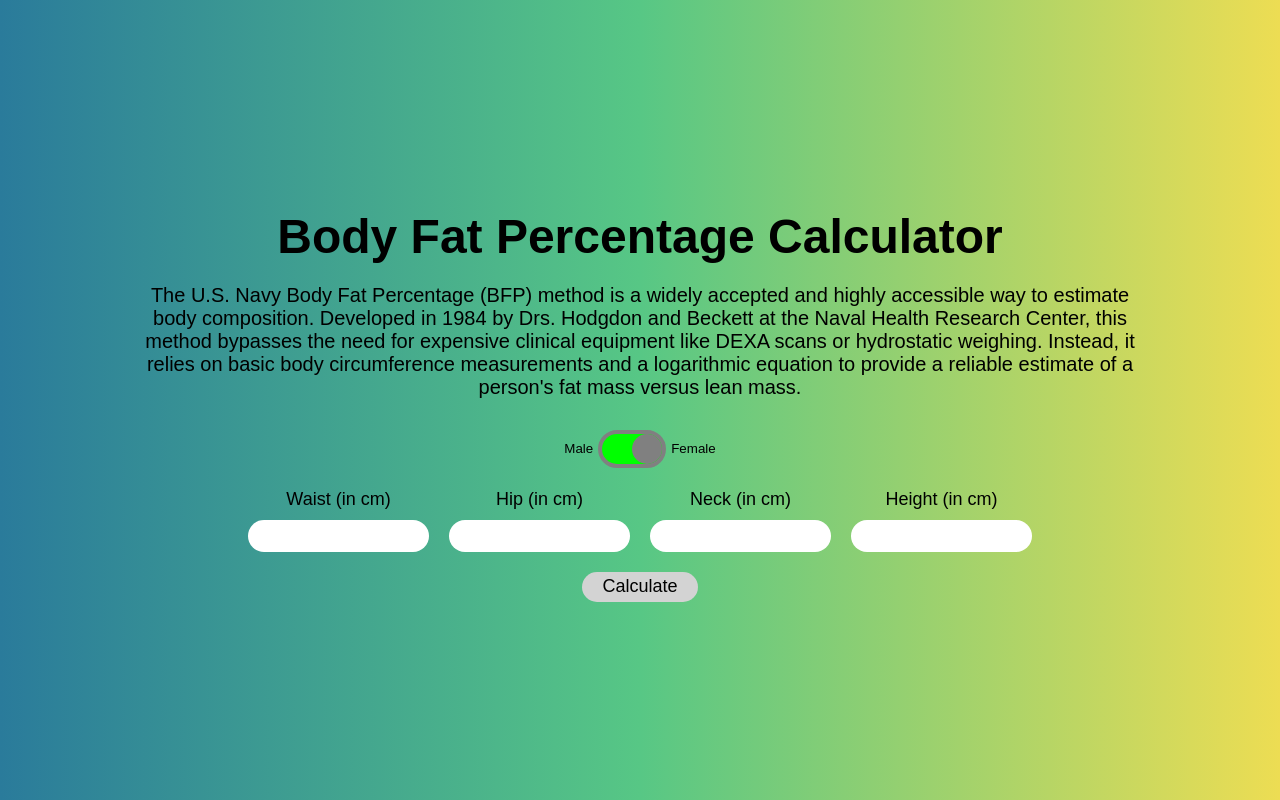
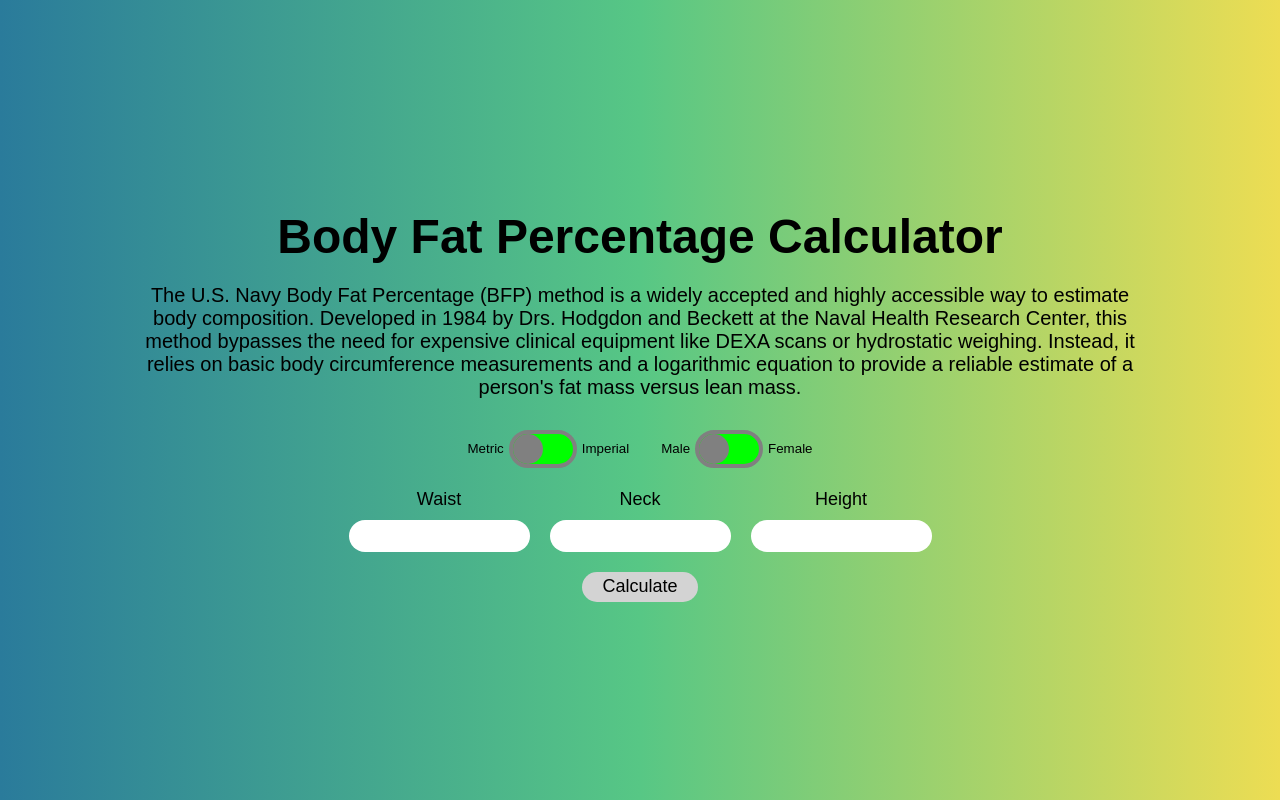
Before and after one commit to kuro-neko-xyz/bfpcalculator.fit, a React (Vite) app: page / in a window 1280 px wide. Built offline with nearby package versions, Linux system fonts and the light colour scheme; a web font is replaced by a local one.

Commit message:
Closes #4

```diff
--- a/src/App.tsx
+++ b/src/App.tsx
@@ -8,7 +8,8 @@ function App() {
   const [neck, setNeck] = useState("");
   const [height, setHeight] = useState("");
   const [bfp, setBFP] = useState(0);
-  const [isFemale, setIsFemale] = useState(true);
+  const [isImperial, setIsImperial] = useState(false);
+  const [isFemale, setIsFemale] = useState(false);
 
   const filterInput = (value: string) => {
     if (value === "") {
@@ -36,15 +37,28 @@ function App() {
     height: number;
   }) => {
     if (isFemale) {
+      if (isImperial) {
+        return (
+          163.205 * Math.log10(waist + hip - neck) -
+          97.684 * Math.log10(height) -
+          78.387
+        );
+      }
       return (
         163.205 * Math.log10(waist + hip - neck) -
         97.684 * Math.log10(height) -
         104.91
       );
     } else {
-      return (
-        86.01 * Math.log10(waist - neck) - 70.041 * Math.log10(height) + 30.3
-      );
+      if (isImperial) {
+        return (
+          86.01 * Math.log10(waist - neck) - 70.041 * Math.log10(height) + 36.76
+        );
+      } else {
+        return (
+          86.01 * Math.log10(waist - neck) - 70.041 * Math.log10(height) + 30.3
+        );
+      }
     }
   };
 
@@ -64,16 +78,25 @@ function App() {
       </div>
       <div className={styles.data}>
         <Toggle
+          label1="Metric"
+          label2="Imperial"
+          onChange={(value) => {
+            setIsImperial(value);
+          }}
+          value={isImperial}
+        />
+        <Toggle
           label1="Male"
           label2="Female"
           onChange={(value) => {
             setIsFemale(value);
           }}
+          value={isFemale}
         />
       </div>
       <div className={styles.data}>
         <div className={styles.field}>
-          <label>Waist (in cm)</label>
+          <label>Waist</label>
           <input
             value={waist}
             onChange={(e) => {
@@ -86,7 +109,7 @@ function App() {
         </div>
         {isFemale && (
           <div className={styles.field}>
-            <label>Hip (in cm)</label>
+            <label>Hip</label>
             <input
               value={hip}
               onChange={(e) => {
@@ -99,7 +122,7 @@ function App() {
           </div>
         )}
         <div className={styles.field}>
-          <label>Neck (in cm)</label>
+          <label>Neck</label>
           <input
             value={neck}
             onChange={(e) => {
@@ -111,7 +134,7 @@ function App() {
           />
         </div>
         <div className={styles.field}>
-          <label>Height (in cm)</label>
+          <label>Height</label>
           <input
             value={height}
             onChange={(e) => {
--- a/src/components/Toggle/index.tsx
+++ b/src/components/Toggle/index.tsx
@@ -5,14 +5,18 @@ interface ToggleProps {
   label1: string;
   label2: string;
   onChange: (value: boolean) => void;
+  value: boolean;
 }
 
-const Toggle: FC<ToggleProps> = ({ label1, label2, onChange }) => {
-  const [isToggled, setIsToggled] = useState(false);
+const Toggle: FC<ToggleProps> = ({ label1, label2, onChange, value }) => {
+  const [isToggled, setIsToggled] = useState(value);
 
   const handleChange = () => {
-    setIsToggled(!isToggled);
-    onChange(isToggled);
+    setIsToggled((prev) => {
+      const temp = !prev;
+      onChange(temp);
+      return temp;
+    });
   };
 
   return (
@@ -20,7 +24,7 @@ const Toggle: FC<ToggleProps> = ({ label1, label2, onChange }) => {
       <label>{label1}</label>
       <div className={styles.background}>
         <div
-          className={`${styles.toggle} ${isToggled ? "" : styles.toggled}`}
+          className={`${styles.toggle} ${isToggled ? styles.toggled : ""}`}
         />
       </div>
       <label>{label2}</label>
```
